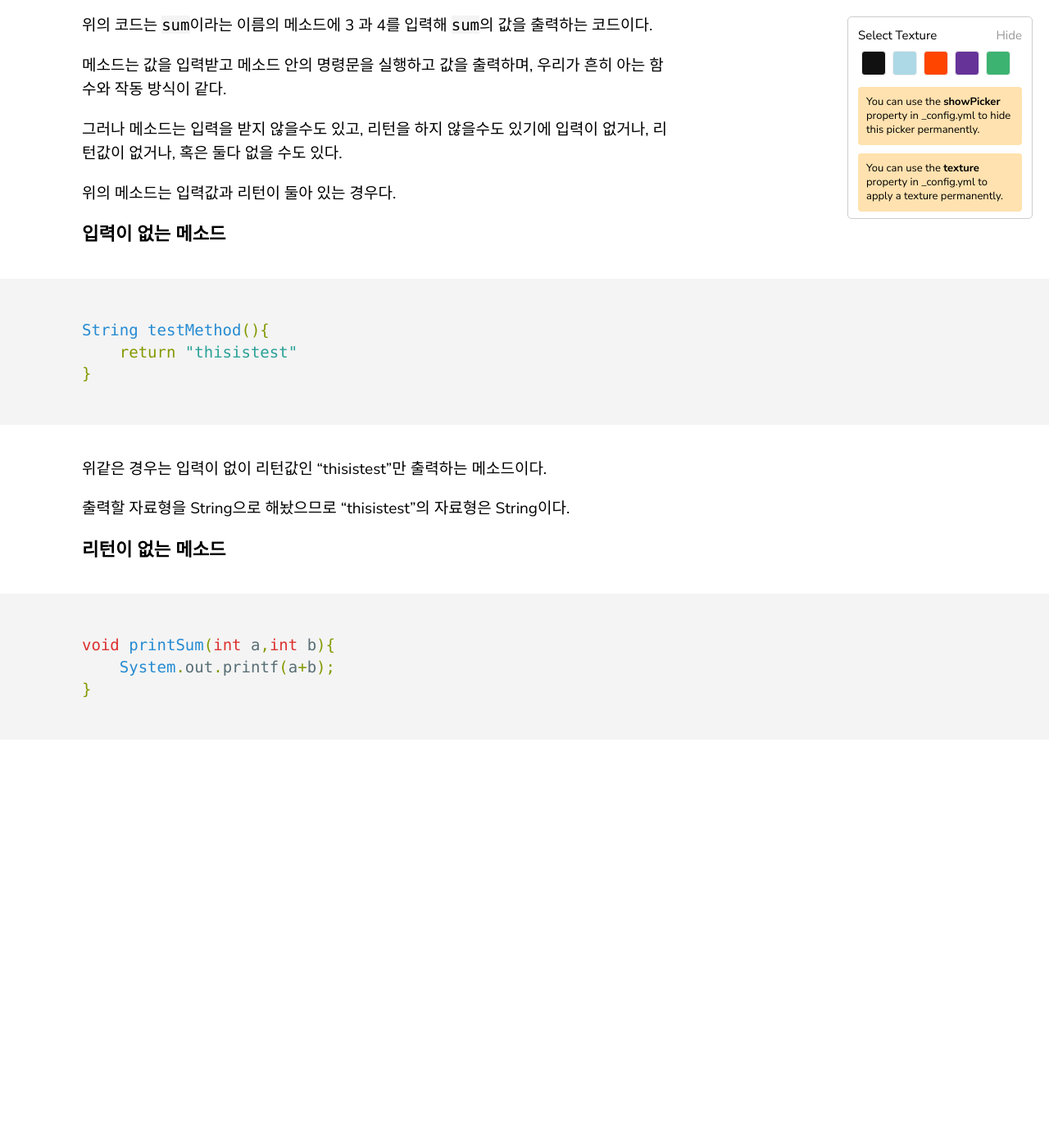
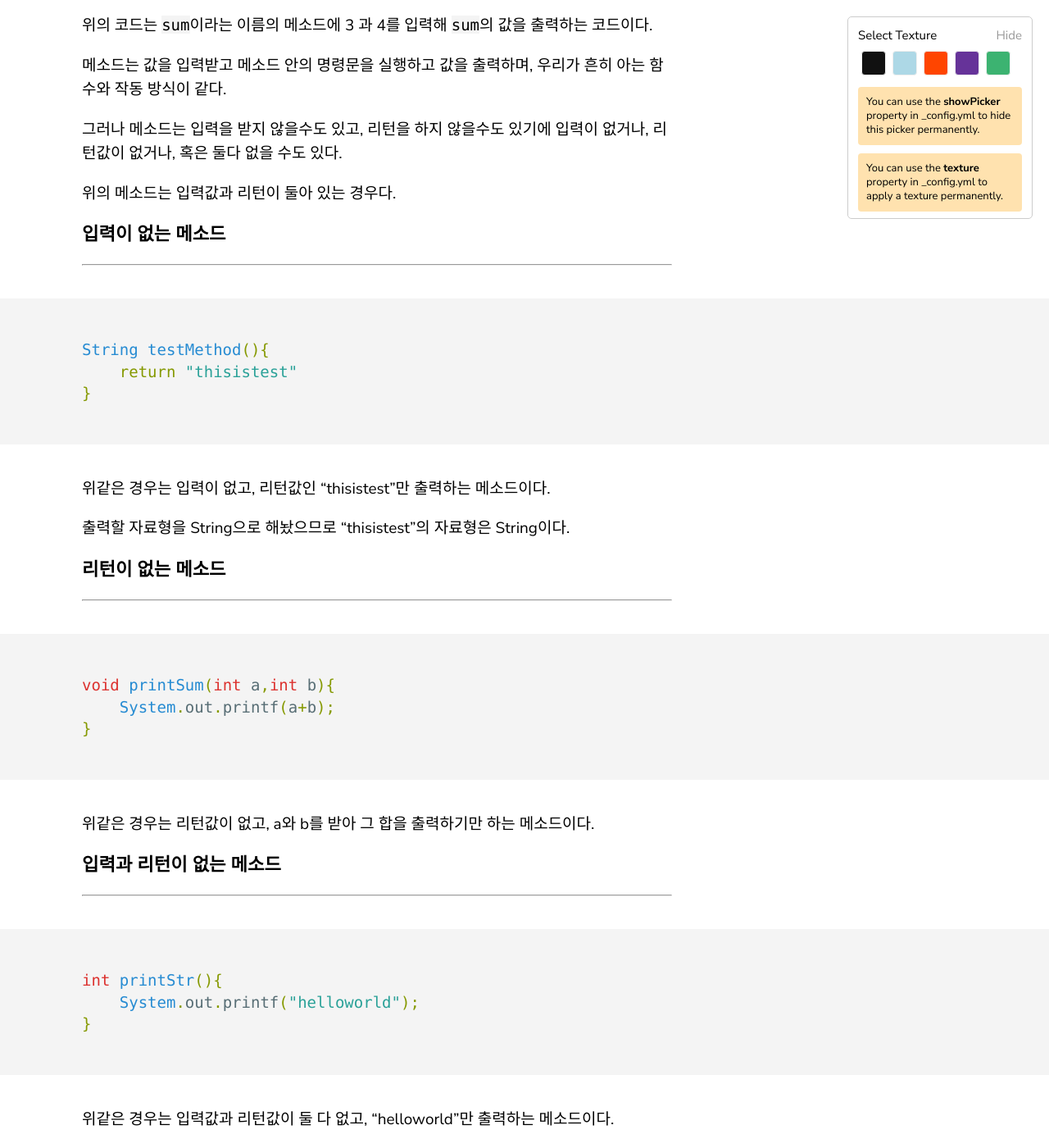
Before and after one commit to BLITZ8575/BLITZ8575.github.io, a Jekyll site: the page built from _posts/2022-02-08-javaclass2.md, in a window 1280 px wide and 1400 px high, scrolled down 1373 px. Shown: the whole window at 82% size. Built offline with Jekyll 4.4.1, drawn with Linux system fonts in a browser that asks for light colours; our own code applies the rules of GitHub Pages for plain Markdown files; before the commit the page ends 2315 px from its top, so only the background shows below that.

Commit message:
메소드

````diff
--- a/_posts/2022-02-08-javaclass2.md
+++ b/_posts/2022-02-08-javaclass2.md
@@ -44,20 +44,30 @@ public class Test{
 위의 메소드는 입력값과 리턴이 둘아 있는 경우다.
 
 ### 입력이 없는 메소드
-
+***
 ```java
 String testMethod(){
     return "thisistest"
 }
 ```
 
-위같은 경우는 입력이 없이 리턴값인 "thisistest"만 출력하는 메소드이다.
+위같은 경우는 입력이 없고, 리턴값인 "thisistest"만 출력하는 메소드이다.
 
 출력할 자료형을 String으로 해놨으므로 "thisistest"의 자료형은 String이다.
 ### 리턴이 없는 메소드
-
+***
 ```java
 void printSum(int a,int b){
     System.out.printf(a+b);
 }
 ```
+위같은 경우는 리턴값이 없고, a와 b를 받아 그 합을 출력하기만 하는 메소드이다.
+
+### 입력과 리턴이 없는 메소드
+***
+```java
+int printStr(){
+    System.out.printf("helloworld");
+}
+```
+위같은 경우는 입력값과 리턴값이 둘 다 없고, "helloworld"만 출력하는 메소드이다.
````
